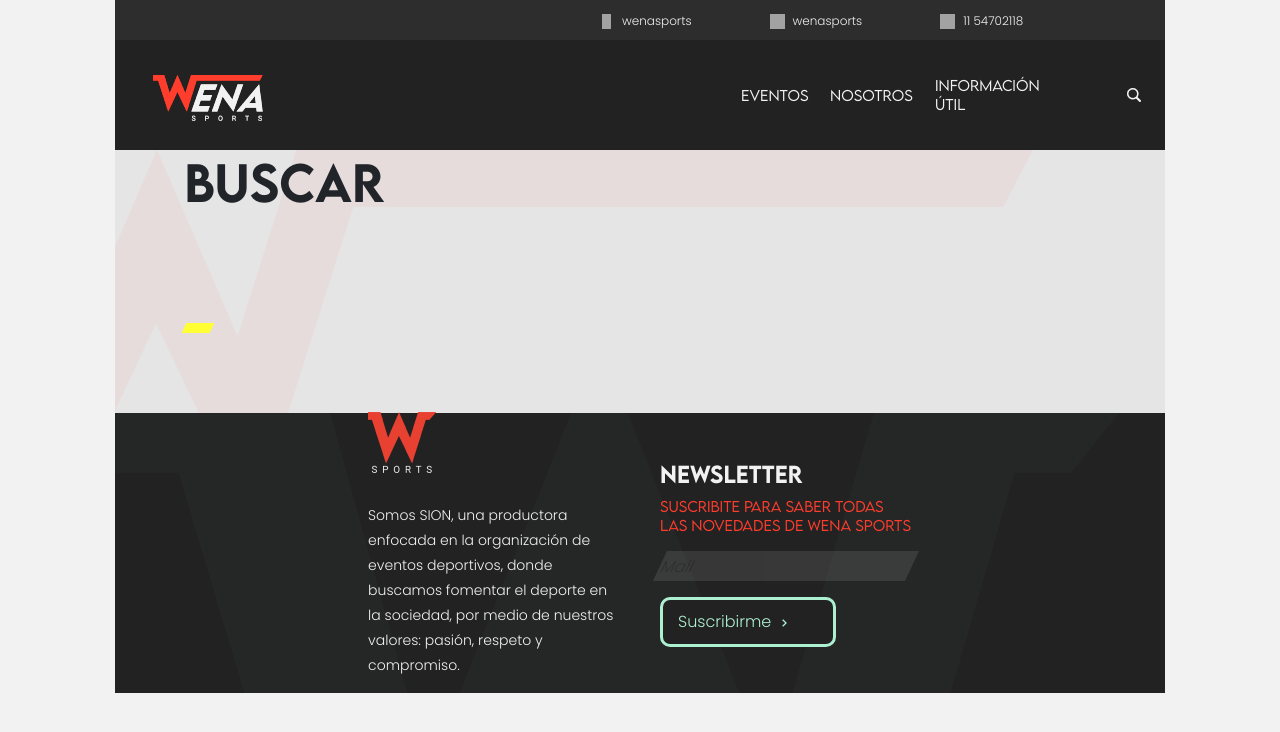
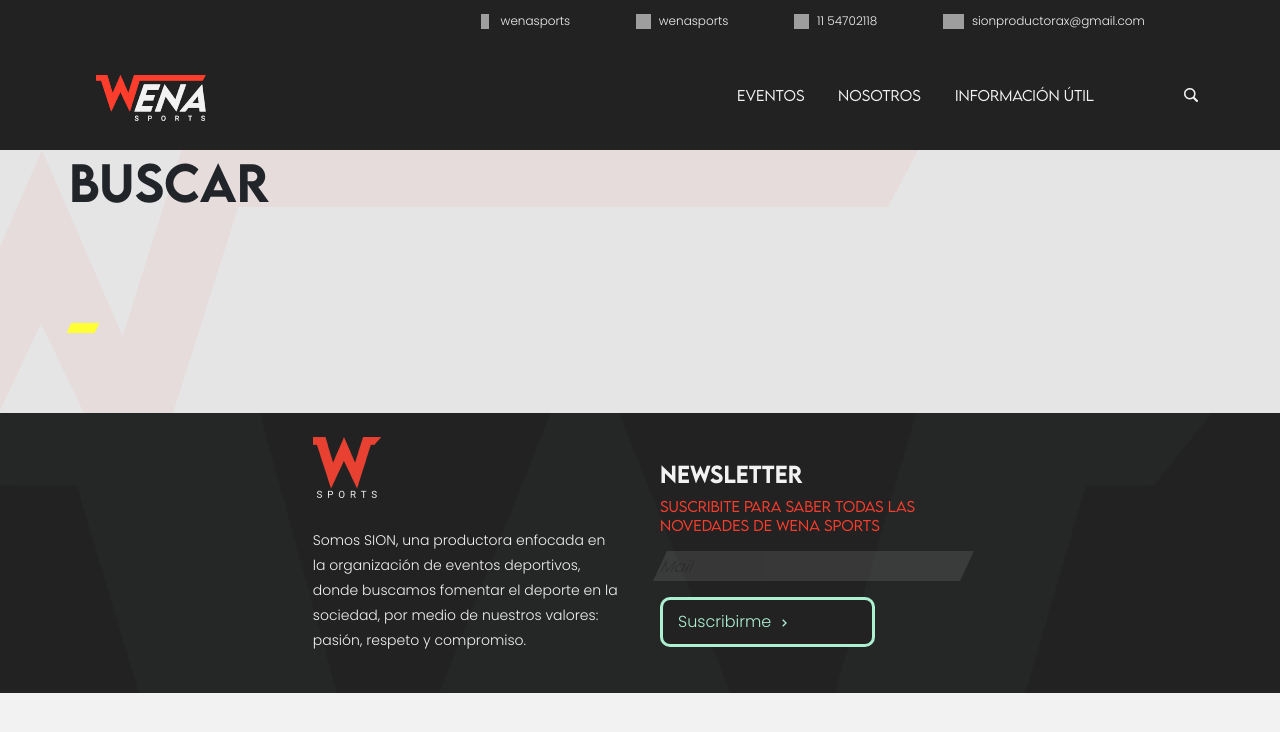
Before and after one commit to matiasjgelpi/Wena_Sports, a React (Create React App) app: page /category/buscar in a window 1280 px wide. Shown: the top 732 px of the page. Built offline with nearby package versions, Linux system fonts and the light colour scheme; grey boxes are pictures that could not be loaded.

Commit message:
cambios margenes

```diff
--- a/src/App.css
+++ b/src/App.css
@@ -14,7 +14,7 @@
   background-repeat: no-repeat;
   background-color: #e5e5e5;
   padding-bottom: 80px;
-  width: 82%;
+  width: 100%;
   margin: 150px auto;
   margin-bottom: 0px; }
   .section-container .section-info {
@@ -313,7 +313,7 @@
   font-family: lemonMilk-light;
   height: 110px;
   margin-bottom: 0;
-  width: 82%; }
+  width: 100%; }
   #navbar #logo-navbar {
     margin: 30px 120px 25px 6%;
     padding: 0;
@@ -359,13 +359,12 @@
 
 #contact-bar {
   background-color: #222222;
-  opacity: 0.95;
   font-family: poppins-light;
   height: 40px;
   padding-left: 35%;
   padding-top: 4px;
   padding-right: 8%;
-  width: 82%; }
+  width: 100%; }
   #contact-bar #facebook {
     width: 8.5px;
     height: 15px;
@@ -511,7 +510,7 @@
   background-repeat: no-repeat;
   background-size: cover;
   justify-content: center;
-  width: 82%;
+  width: 100%;
   margin: 0 auto; }
   .footer-container .description-container {
     width: 24%;
@@ -576,7 +575,7 @@
   position: relative;
   left: auto;
   padding: 0;
-  width: 82%; }
+  width: 100%; }
 
 .home {
   margin: 135px 0px 0px 0px;
--- a/src/components/home/Home.js
+++ b/src/components/home/Home.js
@@ -6,12 +6,14 @@
 
 
 export const Home = () => {
-  return (
-    <Container id="home-container" className="justify-content-center" fluid>
-      <CarouselView></CarouselView>
+  return  (
+    <Container fluid id="home-container " className="justify-content-center">
+    {/* <> */}
+          <CarouselView></CarouselView>
       <HomeSeccion2></HomeSeccion2>
       <HomeSeccion3></HomeSeccion3>
       <HomeSeccion4></HomeSeccion4>
+      {/* </> */}
     </Container>
   );
 };
--- a/src/sass/_contactbar.scss
+++ b/src/sass/_contactbar.scss
@@ -1,12 +1,12 @@
 #contact-bar {
     background-color: $colorPrincipalNegro;
-    opacity: 0.95;
+    // opacity: 0.95;
     font-family: $font-textos;
     height: 40px;
     padding-left: 35%;
     padding-top: 4px;
     padding-right: 8%;
-    width: 82%;
+    width: 100%;
 
 
 
--- a/src/sass/_footer.scss
+++ b/src/sass/_footer.scss
@@ -7,7 +7,7 @@
   background-repeat: no-repeat;
   background-size: cover;
   justify-content: center;
-  width: 82%;
+  width: 100%;
   margin: 0 auto;
 
   .description-container {
--- a/src/sass/_home.scss
+++ b/src/sass/_home.scss
@@ -3,7 +3,7 @@
     position: relative;
     left: auto;
     padding: 0;
-    width: 82%;
+    width: 100%;
 
 }
 
--- a/src/sass/_navbar.scss
+++ b/src/sass/_navbar.scss
@@ -7,7 +7,7 @@
   font-family: $font-subtitulos;
   height: 110px;
   margin-bottom: 0;
-  width: 82%;
+  width: 100%;
 
 
   #logo-navbar {
--- a/src/sass/_sectionContainer.scss
+++ b/src/sass/_sectionContainer.scss
@@ -2,7 +2,7 @@
   background-repeat: no-repeat;
   background-color: $colorPrincipalBlanco;
   padding-bottom: 80px;
-  width: 82%;
+  width: 100%;
   margin: 150px auto;
   margin-bottom: 0px;
 
```
